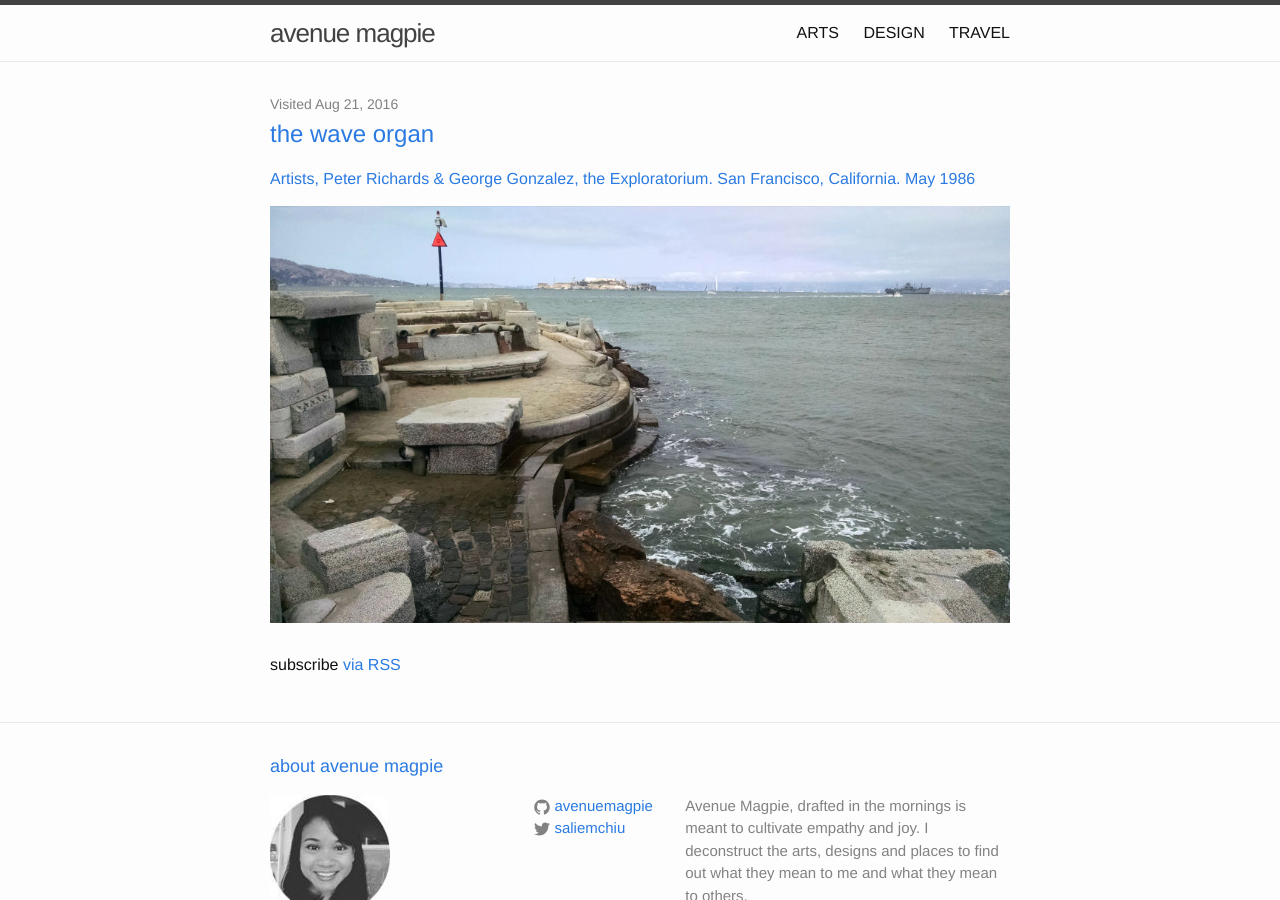
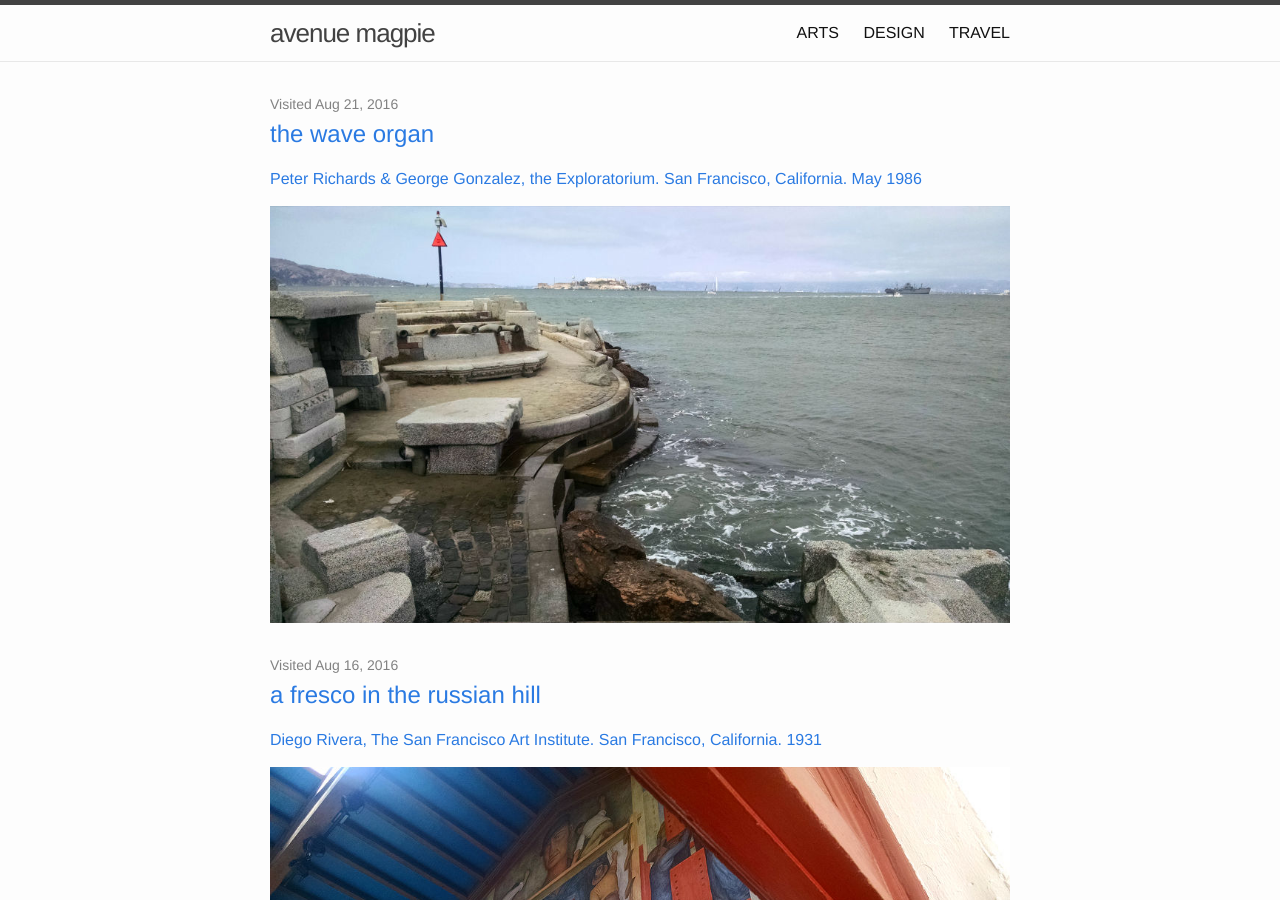
Before and after one commit to avenuemagpie/art-design, a Jekyll site: the page built from index.html, in a window 1280 px wide and 900 px high. Built offline with Jekyll 4.4.1, drawn with Linux system fonts in a browser that asks for light colours.

Commit message:
copy edit

```diff
--- a/_layouts/post.html
+++ b/_layouts/post.html
@@ -4,6 +4,7 @@
 <article class="post" itemscope itemtype="http://schema.org/BlogPosting">
 
   <header class="post-header">
+	<h4>{{ page.section }}</h4>
     <h1 class="post-title" itemprop="name headline">{{ page.title }}</h1>
     <p class="post-meta">Visited <time datetime="{{ page.date | date_to_xmlschema }}" itemprop="datePublished">{{ page.date | date: "%b %-d, %Y" }}</time>{% if page.author %} • <span itemprop="author" itemscope itemtype="http://schema.org/Person"><span itemprop="name">{{ page.author }}</span></span>{% endif %}</p>
   </header>
--- /dev/null
+++ b/_posts/2016-08-16-diego-rivera-fresco-sfai.markdown
@@ -0,0 +1,18 @@
+---
+layout: post
+identifier: diego-rivera-fresco-sfai
+section:
+title:  "a fresco in the russian hill"
+category: Arts
+date:   2016-08-16
+summary: Diego Rivera, The San Francisco Art Institute. San Francisco, California. 1931
+question: ""
+comments: true
+image:
+
+  - url: /images/diego-rivera-fresco.jpg
+    alt: SFAI Diego Rivera Fresco
+    title: SFAI Diego Rivera Fresco
+
+
+---
```
Also changed, not shown: _posts/2016-08-21-wave-organ.markdown (+6 -4 lines), images/diego-rivera-fresco.jpg (added).
